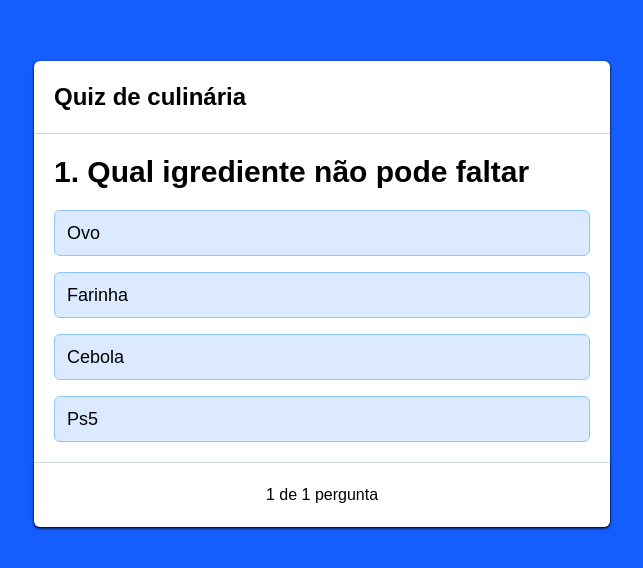
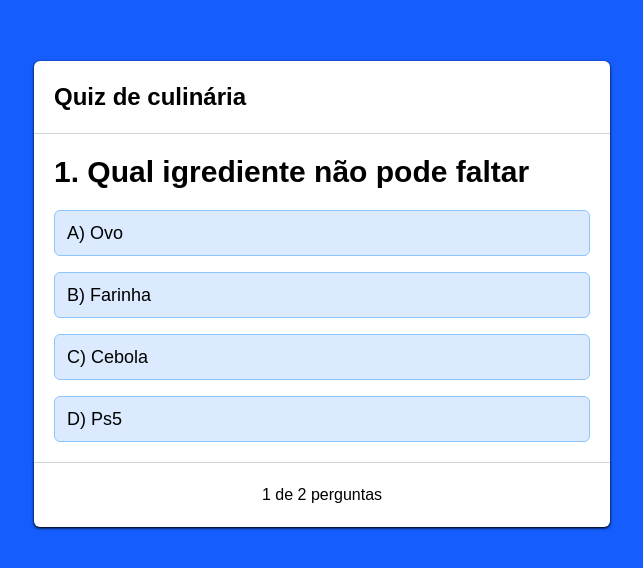
Before and after one commit to pedroguedes9/React, a Next.js app in the folder react-primeiro-projeto/: page / in a window 1280 px wide. Shown: the part 106-674 px from the top of the page, without its empty margins (318-961 px from the left). Built offline with nearby package versions, Linux system fonts and the light colour scheme.

Commit message:
quiz completo finalizado

```diff
--- a/react-primeiro-projeto/src/app/page.tsx
+++ b/react-primeiro-projeto/src/app/page.tsx
@@ -1,6 +1,7 @@
 "use client"
 
 import { QuestionItem } from "@/components/QuestionItem"
+import { Results } from "@/components/Results"
 import { questions } from "@/data/questions"
 import { useState } from "react"
 
@@ -9,23 +10,46 @@ import { useState } from "react"
 
 function Page() {
   const title = "Quiz de culinária"
+  const [answers, setAnswers] = useState<number[]>([])
   const [currentQuestion, setCurrentQuestion] = useState(0)
+  const [showResult, setShowResult] = useState(false)
+  const loadNextQuestion = () => {
+    if(questions[currentQuestion + 1] ) {
+      setCurrentQuestion(currentQuestion + 1)
+    } else {
+      setShowResult(true)
+    }
+  }
   const handleAnswered = (answer: number) => {
-
+    setAnswers([...answers, answer ])
+    loadNextQuestion()
+  }
+  const handleRestartButton = () => {
+    setAnswers([])
+    setCurrentQuestion(0)
+    setShowResult(false)
   }
   return (
     <div className="bg-blue-600 h-screen w-full flex justify-center items-center ">
       <div className="w-full max-w-xl rounded-md bg-white text-black shadow shadow-black">
         <h1 className=" p-5 text-2xl font-bold border-b border-gray-300">{title}</h1>
         <div className="p-5" >
-          <QuestionItem
-          question={questions[currentQuestion]}
-          count={currentQuestion + 1}
-          onAnswer={() => handleAnswered()}
-          />
+          {!showResult &&
+            <QuestionItem
+              question={questions[currentQuestion]}
+              count={currentQuestion + 1}
+              onAnswer={handleAnswered}
+            />
+          }
+          {showResult && <Results questions={questions} answers={answers}/>}
         </div>
         <div className="p-5 shadow text-center border-t border-gray-300" >
-          {currentQuestion + 1} de {questions.length} pergunta{questions.length >= 2 && "s"}
+          {!showResult &&
+            `${currentQuestion + 1} de ${questions.length} pergunta${questions.length >= 2 && "s"}`
+          }
+          {showResult &&
+            <button  onClick={handleRestartButton} className="px-3 py-2 rounded-md bg-blue-800 text-white cursor-pointer">Reiniciar</button>
+          }
         </div>
       </div>
     </div>
--- a/react-primeiro-projeto/src/components/QuestionItem.tsx
+++ b/react-primeiro-projeto/src/components/QuestionItem.tsx
@@ -12,7 +12,10 @@ export const QuestionItem = ({question, count, onAnswer}: Props) => {
     const checkQuestion = (key:number) => {
         if(selectedAnswer === null) {
             setSelecedAnswer(key)
-            onAnswer(key)
+            setTimeout(() => {
+                onAnswer(key)
+                setSelecedAnswer(null)
+            }, 2000)
         }
 
     }
--- /dev/null
+++ b/react-primeiro-projeto/src/components/Results.tsx
@@ -0,0 +1,22 @@
+import { Question } from "@/types/Question"
+
+type Props = {
+    questions: Question[]
+    answers: number[]
+}
+
+export const Results = ({questions, answers}: Props) => {
+    return (
+        <div className="flex flex-col gap-3">
+            {questions.map((item, key) => (
+                <div key={key} >
+                    <h1 className="font-bold">{key+1}. {item.question}</h1>
+                    <p>
+                        <span>{item.correctAnswer === answers[key] ? "(Acertou!)" : "(Errou!)"} - </span>
+                        {item.options[item.correctAnswer]}
+                    </p>
+                </div>
+            ))}
+        </div>
+    )
+}
--- a/react-primeiro-projeto/src/data/questions.ts
+++ b/react-primeiro-projeto/src/data/questions.ts
@@ -4,7 +4,12 @@ import { Question } from "@/types/Question";
 export const questions: Question[] = [
     {
         question: "Qual igrediente não pode faltar",
-        options: ["Ovo", "Farinha", "Cebola", "Ps5"],
+        options: ["A) Ovo", "B) Farinha", "C) Cebola", "D) Ps5"],
         correctAnswer: 0
+    },
+    {
+        question: "Eu amo a júlia?",
+        options: ["A) Amo muito ela e ela me ama", "B) Não amo ela e ela não me ama", "C) Não amo ela e ela me ama", "D) Amo muito ela e ela não me ama" ],
+        correctAnswer: 3
     }
 ]
```
